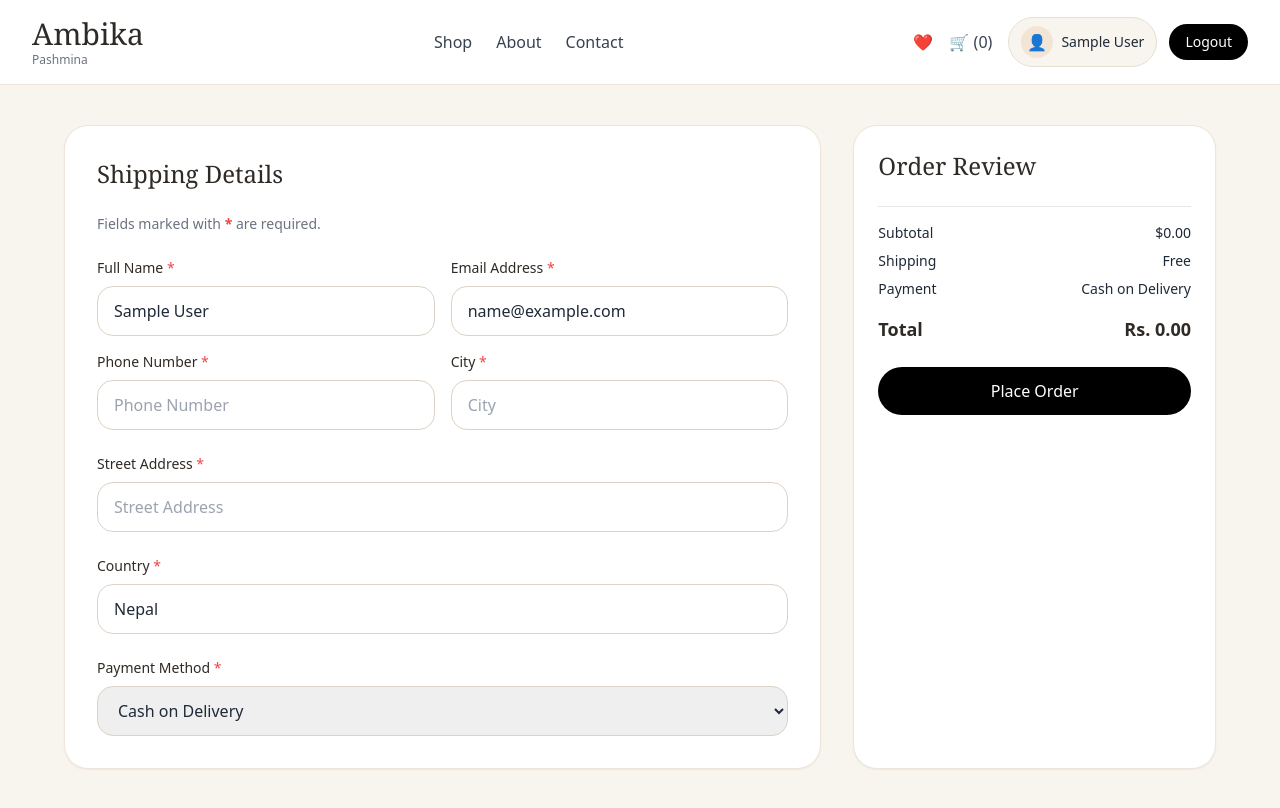
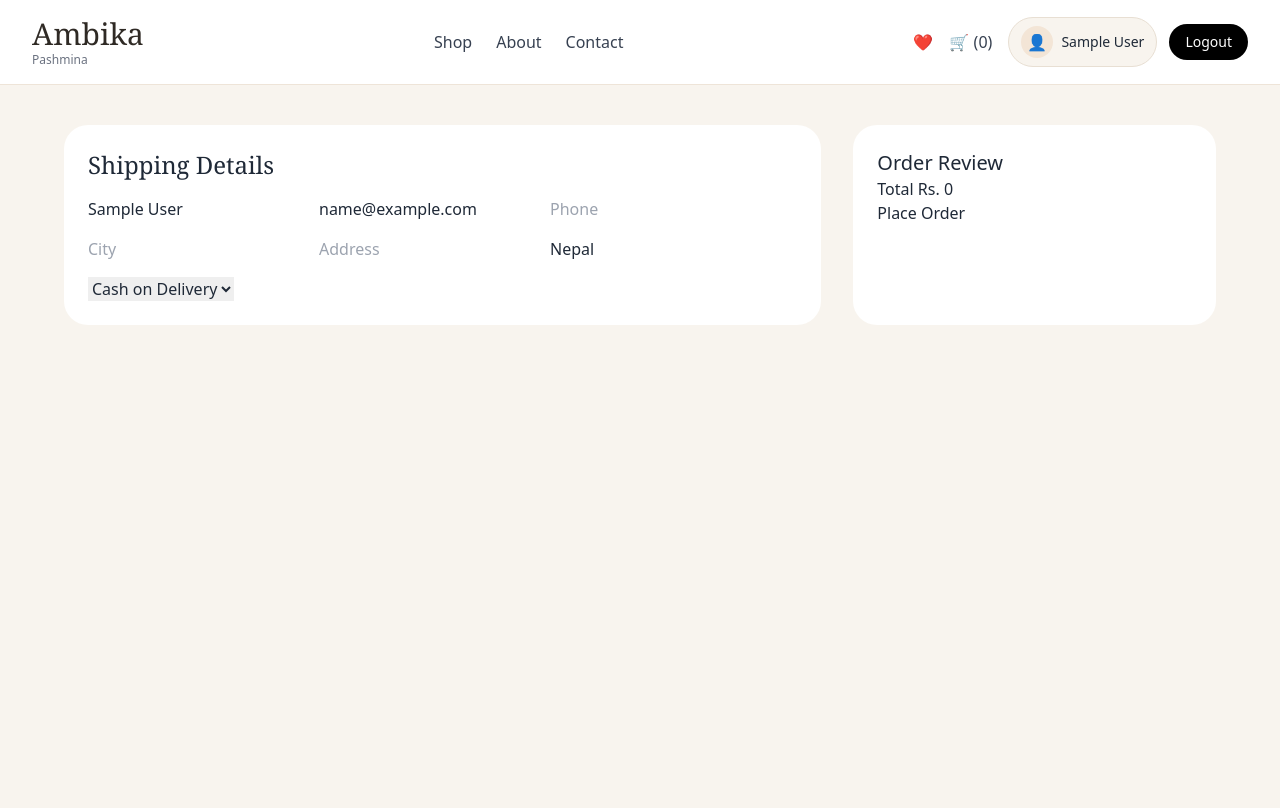
Before and after one commit to vedya29/FYP-Ambika, a React (Create React App) app in the folder frontend/: page /checkout in a window 1280 px wide. Shown: the top 808 px of the page. Built offline with nearby package versions, Linux system fonts and the light colour scheme; sample sign-in values are in the browser's storage.

Commit message:
sucessfully completed the payment transaction through ESewa and fixed some issue in order page of user.

```diff
--- a/frontend/src/pages/Checkout.js
+++ b/frontend/src/pages/Checkout.js
@@ -14,6 +14,7 @@ export default function Checkout() {
   const [country, setCountry] = useState("Nepal");
   const [paymentMethod, setPaymentMethod] = useState("Cash on Delivery");
   const [errors, setErrors] = useState({});
+  const [processing, setProcessing] = useState(false);
 
   const total = cart.reduce((acc, item) => acc + Number(item.price) * item.qty, 0);
 
@@ -22,74 +23,53 @@ export default function Checkout() {
   const phoneRegex = /^\d{10}$/;
   const textOnlyRegex = /^[A-Za-z\s]+$/;
 
+  // ✅ CLEAN ORDER ID
+  const generateOrderId = () => {
+    const existingOrders = JSON.parse(localStorage.getItem("orders")) || [];
+    return existingOrders.length + 1001;
+  };
+
   const validateForm = () => {
     const newErrors = {};
 
-    const trimmedFullName = fullName.trim();
-    const trimmedEmail = email.trim();
-    const trimmedPhone = phone.trim();
-    const trimmedCity = city.trim();
-    const trimmedAddress = address.trim();
-    const trimmedCountry = country.trim();
-
-    if (!trimmedFullName) {
-      newErrors.fullName = "Full name is required.";
-    } else if (!nameRegex.test(trimmedFullName)) {
-      newErrors.fullName = "Full name should contain only letters and spaces.";
+    if (!fullName.trim() || !nameRegex.test(fullName)) {
+      newErrors.fullName = "Enter valid name";
     }
 
-    if (!trimmedEmail) {
-      newErrors.email = "Email address is required.";
-    } else if (!emailRegex.test(trimmedEmail)) {
-      newErrors.email = "Please enter a valid email address.";
+    if (!email.trim() || !emailRegex.test(email)) {
+      newErrors.email = "Enter valid email";
     }
 
-    if (!trimmedPhone) {
-      newErrors.phone = "Phone number is required.";
-    } else if (!phoneRegex.test(trimmedPhone)) {
-      newErrors.phone = "Phone number must contain exactly 10 digits.";
+    if (!phone.trim() || !phoneRegex.test(phone)) {
+      newErrors.phone = "Enter valid 10 digit number";
     }
 
-    if (!trimmedCity) {
-      newErrors.city = "City is required.";
-    } else if (!textOnlyRegex.test(trimmedCity)) {
-      newErrors.city = "City should contain only letters and spaces.";
+    if (!city.trim() || !textOnlyRegex.test(city)) {
+      newErrors.city = "Enter valid city";
     }
 
-    if (!trimmedAddress) {
-      newErrors.address = "Street address is required.";
-    } else if (trimmedAddress.length < 5) {
-      newErrors.address = "Street address is too short.";
+    if (!address.trim()) {
+      newErrors.address = "Enter address";
     }
 
-    if (!trimmedCountry) {
-      newErrors.country = "Country is required.";
-    } else if (!textOnlyRegex.test(trimmedCountry)) {
-      newErrors.country = "Country should contain only letters and spaces.";
-    }
-
-    if (!paymentMethod) {
-      newErrors.paymentMethod = "Payment method is required.";
+    if (!country.trim() || !textOnlyRegex.test(country)) {
+      newErrors.country = "Enter valid country";
     }
 
     setErrors(newErrors);
     return Object.keys(newErrors).length === 0;
   };
 
-  const handlePlaceOrder = () => {
-    if (!validateForm()) {
-      return;
-    }
-
-    const order = {
-      id: "ORD" + Date.now(),
+  // ✅ UPDATED ORDER OBJECT
+  const buildOrderObject = (overrides = {}) => ({
+    id: generateOrderId(),
     items: cart,
     totalAmount: total,
     paymentMethod,
     paymentStatus:
-        paymentMethod === "Cash on Delivery" ? "Pending" : "Paid",
+      paymentMethod === "Cash on Delivery" ? "Pending" : "Pending Verification",
     status: "Processing",
-      createdAt: new Date(),
+    createdAt: new Date().toISOString(),
     customer: {
       fullName: fullName.trim(),
       email: email.trim(),
@@ -98,10 +78,18 @@ export default function Checkout() {
       address: address.trim(),
       country: country.trim(),
     },
-    };
+    ...overrides,
+  });
+
+  const handleCodOrder = () => {
+    if (!validateForm()) return;
+
+    const order = buildOrderObject({
+      paymentMethod: "Cash on Delivery",
+      paymentStatus: "Pending",
+    });
 
     const existingOrders = JSON.parse(localStorage.getItem("orders")) || [];
-
     localStorage.setItem("orders", JSON.stringify([order, ...existingOrders]));
 
     clearCart();
@@ -109,233 +97,95 @@ export default function Checkout() {
     navigate("/dashboard/orders");
   };
 
-  const handleNameChange = (value) => {
-    const cleaned = value.replace(/[^A-Za-z\s]/g, "");
-    setFullName(cleaned);
-    if (errors.fullName) {
-      setErrors((prev) => ({ ...prev, fullName: "" }));
+  const handleEsewaPayment = async () => {
+    if (!validateForm()) return;
+
+    try {
+      setProcessing(true);
+
+      const pendingOrder = buildOrderObject({
+        paymentMethod: "eSewa",
+        paymentStatus: "Pending Verification",
+      });
+
+      localStorage.setItem("pendingEsewaOrder", JSON.stringify(pendingOrder));
+
+      const form = document.createElement("form");
+      form.method = "POST";
+      form.action = "https://rc-epay.esewa.com.np/api/epay/main/v2/form";
+
+      const fields = {
+        amount: total,
+        tax_amount: "0",
+        total_amount: total,
+        transaction_uuid: pendingOrder.id,
+        product_code: "EPAYTEST",
+        product_service_charge: "0",
+        product_delivery_charge: "0",
+        success_url: "http://localhost:3000/payment-success",
+        failure_url: "http://localhost:3000/payment-failure",
+      };
+
+      Object.entries(fields).forEach(([key, value]) => {
+        const input = document.createElement("input");
+        input.type = "hidden";
+        input.name = key;
+        input.value = value;
+        form.appendChild(input);
+      });
+
+      document.body.appendChild(form);
+      form.submit();
+    } catch (err) {
+      alert("Payment failed");
+      setProcessing(false);
     }
   };
 
-  const handleEmailChange = (value) => {
-    setEmail(value);
-    if (errors.email) {
-      setErrors((prev) => ({ ...prev, email: "" }));
-    }
-  };
-
-  const handlePhoneChange = (value) => {
-    const cleaned = value.replace(/\D/g, "").slice(0, 10);
-    setPhone(cleaned);
-    if (errors.phone) {
-      setErrors((prev) => ({ ...prev, phone: "" }));
-    }
-  };
-
-  const handleCityChange = (value) => {
-    const cleaned = value.replace(/[^A-Za-z\s]/g, "");
-    setCity(cleaned);
-    if (errors.city) {
-      setErrors((prev) => ({ ...prev, city: "" }));
-    }
-  };
-
-  const handleAddressChange = (value) => {
-    setAddress(value);
-    if (errors.address) {
-      setErrors((prev) => ({ ...prev, address: "" }));
-    }
-  };
-
-  const handleCountryChange = (value) => {
-    const cleaned = value.replace(/[^A-Za-z\s]/g, "");
-    setCountry(cleaned);
-    if (errors.country) {
-      setErrors((prev) => ({ ...prev, country: "" }));
-    }
-  };
-
-  const handlePaymentChange = (value) => {
-    setPaymentMethod(value);
-    if (errors.paymentMethod) {
-      setErrors((prev) => ({ ...prev, paymentMethod: "" }));
-    }
+  const handlePlaceOrder = () => {
+    paymentMethod === "Cash on Delivery"
+      ? handleCodOrder()
+      : handleEsewaPayment();
   };
 
   return (
     <div className="min-h-screen bg-[#f8f4ee] px-4 md:px-8 py-10">
       <div className="max-w-6xl mx-auto grid lg:grid-cols-3 gap-8">
-        <div className="lg:col-span-2 bg-white rounded-3xl p-6 md:p-8 border border-[#eee4d8] shadow-sm space-y-6">
-          <h3 className="text-2xl font-serif text-[#2f2a25]">
-            Shipping Details
-          </h3>
 
-          <p className="text-sm text-gray-500">
-            Fields marked with{" "}
-            <span className="text-red-500 font-semibold">*</span> are required.
-          </p>
+        {/* LEFT */}
+        <div className="lg:col-span-2 bg-white p-6 rounded-3xl space-y-4">
+          <h3 className="text-2xl font-serif">Shipping Details</h3>
 
-          <div className="grid md:grid-cols-2 gap-4">
-            <ValidatedInput
-              label="Full Name"
-              value={fullName}
-              onChange={handleNameChange}
-              error={errors.fullName}
-              placeholder="Full Name"
-            />
+          <input placeholder="Full Name" value={fullName} onChange={e=>setFullName(e.target.value)} />
+          <input placeholder="Email" value={email} onChange={e=>setEmail(e.target.value)} />
+          <input placeholder="Phone" value={phone} onChange={e=>setPhone(e.target.value.replace(/\D/g,""))} />
+          <input placeholder="City" value={city} onChange={e=>setCity(e.target.value)} />
+          <input placeholder="Address" value={address} onChange={e=>setAddress(e.target.value)} />
+          <input placeholder="Country" value={country} onChange={e=>setCountry(e.target.value)} />
 
-            <ValidatedInput
-              label="Email Address"
-              value={email}
-              onChange={handleEmailChange}
-              error={errors.email}
-              placeholder="Email Address"
-              type="email"
-            />
-
-            <ValidatedInput
-              label="Phone Number"
-              value={phone}
-              onChange={handlePhoneChange}
-              error={errors.phone}
-              placeholder="Phone Number"
-              type="tel"
-            />
-
-            <ValidatedInput
-              label="City"
-              value={city}
-              onChange={handleCityChange}
-              error={errors.city}
-              placeholder="City"
-            />
-          </div>
-
-          <ValidatedInput
-            label="Street Address"
-            value={address}
-            onChange={handleAddressChange}
-            error={errors.address}
-            placeholder="Street Address"
-          />
-
-          <ValidatedInput
-            label="Country"
-            value={country}
-            onChange={handleCountryChange}
-            error={errors.country}
-            placeholder="Country"
-          />
-
-          <div>
-            <label className="block text-sm font-medium mb-2 text-[#2f2a25]">
-              Payment Method <span className="text-red-500">*</span>
-            </label>
-
-            <select
-              value={paymentMethod}
-              onChange={(e) => handlePaymentChange(e.target.value)}
-              className={`w-full border rounded-2xl px-4 py-3 outline-none focus:ring-2 ${
-                errors.paymentMethod
-                  ? "border-red-400 focus:ring-red-200"
-                  : "border-[#ddd2c5] focus:ring-[#d8b89c]"
-              }`}
-            >
+          <select value={paymentMethod} onChange={(e)=>setPaymentMethod(e.target.value)}>
             <option>Cash on Delivery</option>
             <option>eSewa</option>
           </select>
-
-            {errors.paymentMethod && (
-              <p className="text-red-500 text-sm mt-2">{errors.paymentMethod}</p>
-            )}
-          </div>
         </div>
 
-        <div className="bg-white rounded-3xl p-6 border border-[#eee4d8] shadow-sm">
-          <h3 className="text-2xl font-serif mb-6 text-[#2f2a25]">
-            Order Review
-          </h3>
+        {/* RIGHT */}
+        <div className="bg-white p-6 rounded-3xl">
+          <h3 className="text-xl">Order Review</h3>
 
-          <div className="space-y-4">
-            {cart.map((item) => (
-              <div key={item._id} className="flex gap-4 items-center">
-                <img
-                  src={item.image}
-                  alt={item.name}
-                  className="w-16 h-16 rounded-xl object-cover"
-                />
-
-                <div className="flex-1">
-                  <p className="font-medium text-[#2f2a25]">{item.name}</p>
-                  <p className="text-sm text-gray-500">
-                    Qty: {item.qty} × ${item.price}
-                  </p>
-                </div>
+          {cart.map(item=>(
+            <div key={item._id}>
+              {item.name} × {item.qty}
             </div>
           ))}
-          </div>
 
-          <div className="mt-6 border-t pt-4 space-y-2 text-sm">
-            <div className="flex justify-between">
-              <span>Subtotal</span>
-              <span>${total.toFixed(2)}</span>
-            </div>
+          <h3>Total Rs. {total}</h3>
 
-            <div className="flex justify-between">
-              <span>Shipping</span>
-              <span>Free</span>
-            </div>
-
-            <div className="flex justify-between">
-              <span>Payment</span>
-              <span>{paymentMethod}</span>
-            </div>
-
-            <div className="flex justify-between font-semibold text-lg pt-2 text-[#2f2a25]">
-              <span>Total</span>
-              <span>Rs. {total.toFixed(2)}</span>
-            </div>
-          </div>
-
-          <button
-            onClick={handlePlaceOrder}
-            className="mt-6 w-full bg-black text-white py-3 rounded-full hover:opacity-90"
-          >
-            Place Order
+          <button onClick={handlePlaceOrder}>
+            {processing ? "Processing..." : "Place Order"}
           </button>
         </div>
       </div>
     </div>
   );
 }
-
-function ValidatedInput({
-  label,
-  value,
-  onChange,
-  error,
-  placeholder,
-  type = "text",
-}) {
-  return (
-    <div>
-      <label className="block text-sm font-medium mb-2 text-[#2f2a25]">
-        {label} <span className="text-red-500">*</span>
-      </label>
-
-      <input
-        type={type}
-        value={value}
-        onChange={(e) => onChange(e.target.value)}
-        placeholder={placeholder}
-        className={`w-full border rounded-2xl px-4 py-3 outline-none focus:ring-2 ${
-          error
-            ? "border-red-400 focus:ring-red-200"
-            : "border-[#ddd2c5] focus:ring-[#d8b89c]"
-        }`}
-      />
-
-      {error && <p className="text-red-500 text-sm mt-2">{error}</p>}
-    </div>
-  );
-}
--- a/frontend/src/pages/Orders.js
+++ b/frontend/src/pages/Orders.js
@@ -1,146 +1,148 @@
 import React, { useEffect, useState } from "react";
-import { Link } from "react-router-dom";
 
-function Orders() {
+export default function Orders() {
   const [orders, setOrders] = useState([]);
 
   useEffect(() => {
-    const savedOrders = JSON.parse(localStorage.getItem("orders")) || [];
-    setOrders(savedOrders);
+    const stored = JSON.parse(localStorage.getItem("orders")) || [];
+    setOrders(stored);
   }, []);
 
   if (orders.length === 0) {
     return (
-      <div className="min-h-[70vh] flex items-center justify-center px-4">
-        <div className="bg-white rounded-3xl shadow-sm border border-[#eee4d8] p-10 md:p-14 max-w-2xl w-full text-center">
-          <div className="text-5xl mb-4">📦</div>
-          <h2 className="text-3xl md:text-4xl font-serif text-[#2f2a25] mb-3">
-            No Orders Yet
-          </h2>
-          <p className="text-gray-600 leading-7 mb-8">
-            Once you place an order, it will appear here so you can track your
-            shopping history beautifully.
-          </p>
-
-          <Link
-            to="/products"
-            className="inline-block px-6 py-3 rounded-full bg-black text-white hover:opacity-90"
-          >
-            Start Shopping
-          </Link>
-        </div>
+      <div style={styles.empty}>
+        <h2>No Orders Yet 🛍️</h2>
+        <p>Start shopping to see your orders here.</p>
       </div>
     );
   }
 
   return (
-    <div className="space-y-8">
-      <section className="bg-gradient-to-r from-[#efe3d3] via-[#f8f4ee] to-[#f5e8dc] rounded-3xl p-8 md:p-10 border border-[#eadfce] shadow-sm">
-        <p className="text-sm uppercase tracking-[0.2em] text-[#8a6d4b] mb-3">
-          Purchase History
-        </p>
-        <h2 className="text-3xl md:text-5xl font-serif text-[#2f2a25] mb-4">
-          My Orders 📦
+    <div style={styles.container}>
+      <h1 style={styles.title}>My Orders</h1>
+
+      {orders.map((order) => (
+        <div key={order.id} style={styles.card}>
+
+          {/* HEADER */}
+          <div style={styles.header}>
+            <div>
+              <h2 style={styles.orderId}>
+                Order No. {order.id}
               </h2>
-        <p className="text-gray-700 text-base md:text-lg leading-7 max-w-3xl">
-          Review your recent purchases, payment details, and shipping
-          information in one place.
-        </p>
-      </section>
 
-      <section className="space-y-6">
-        {orders.map((order) => (
-          <div
-            key={order.id}
-            className="bg-white rounded-3xl p-6 md:p-8 border border-[#eee4d8] shadow-sm"
-          >
-            <div className="flex flex-col md:flex-row md:items-center md:justify-between gap-4 mb-6">
-              <div>
-                <h3 className="text-2xl font-serif text-[#2f2a25]">
-                  Order #{order.id}
-                </h3>
-                <p className="text-sm text-gray-500 mt-1">
-                  {new Date(order.createdAt).toLocaleString()}
+              <p style={styles.date}>
+                {new Date(order.createdAt).toLocaleDateString("en-US", {
+                  year: "numeric",
+                  month: "long",
+                  day: "numeric",
+                })}
               </p>
             </div>
 
-              <div className="flex flex-wrap gap-2">
-                <span className="inline-flex w-fit px-4 py-2 rounded-full bg-[#f5e8dc] text-[#8a6d4b] text-sm font-medium">
+            <span style={styles.status}>
               {order.status}
             </span>
-                <span className="inline-flex w-fit px-4 py-2 rounded-full bg-[#eef8ee] text-green-700 text-sm font-medium">
-                  {order.paymentStatus || "Pending"}
-                </span>
-              </div>
           </div>
 
-            <div className="grid md:grid-cols-2 gap-8">
-              <div>
-                <h4 className="text-lg font-semibold text-[#2f2a25] mb-3">
-                  Items
-                </h4>
-
-                <div className="space-y-4">
+          {/* ITEMS */}
+          <div style={styles.items}>
             {order.items.map((item) => (
-                    <div key={item._id} className="flex items-center gap-3">
-                      <div className="w-16 h-16 rounded-xl overflow-hidden bg-[#f5efe6]">
-                        <img
-                          src={item.image}
-                          alt={item.name}
-                          className="w-full h-full object-cover"
-                        />
-                      </div>
+              <div key={item._id} style={styles.item}>
+                <img src={item.image} alt="" style={styles.image} />
 
                 <div>
-                        <p className="font-medium text-[#2f2a25]">{item.name}</p>
-                        <p className="text-sm text-gray-500">
+                  <p style={styles.name}>{item.name}</p>
+                  <p style={styles.qty}>
                     Qty: {item.qty} × ${item.price}
                   </p>
                 </div>
               </div>
             ))}
           </div>
-              </div>
 
-              <div className="space-y-4">
+          {/* FOOTER */}
+          <div style={styles.footer}>
             <div>
-                  <h4 className="text-lg font-semibold text-[#2f2a25] mb-2">
-                    Shipping Details
-                  </h4>
-                  <p className="text-gray-700">{order.customer.fullName}</p>
-                  <p className="text-gray-600">{order.customer.email}</p>
-                  <p className="text-gray-600">{order.customer.phone}</p>
-                  <p className="text-gray-600">
-                    {order.customer.address}, {order.customer.city},{" "}
-                    {order.customer.country}
-                  </p>
-                </div>
-
-                <div>
-                  <h4 className="text-lg font-semibold text-[#2f2a25] mb-2">
-                    Payment
-                  </h4>
-                  <p className="text-gray-600">{order.paymentMethod}</p>
-                  <p className="text-gray-600">
-                    Status: {order.paymentStatus || "Pending"}
-                  </p>
-                </div>
-
-                <div>
-                  <h4 className="text-lg font-semibold text-[#2f2a25] mb-2">
-                    Total
-                  </h4>
-                  <p className="text-xl font-semibold text-[#2f2a25]">
-                    ${order.totalAmount.toFixed(2)}
-                  </p>
-                </div>
+              <p><strong>Total:</strong> Rs. {order.totalAmount}</p>
+              <p><strong>Payment:</strong> {order.paymentMethod}</p>
+              <p><strong>Status:</strong> {order.paymentStatus}</p>
             </div>
           </div>
         </div>
       ))}
-      </section>
     </div>
   );
 }
 
-export default Orders;
+/* ================= STYLES ================= */
+
+const styles = {
+  container: {
+    padding: "40px",
+    background: "#FFF7ED",
+    minHeight: "100vh",
+  },
+  title: {
+    fontSize: "32px",
+    fontFamily: "Playfair Display",
+    marginBottom: "30px",
+  },
+  card: {
+    background: "#fff",
+    borderRadius: "20px",
+    padding: "24px",
+    marginBottom: "20px",
+    boxShadow: "0 10px 25px rgba(0,0,0,0.08)",
+  },
+  header: {
+    display: "flex",
+    justifyContent: "space-between",
+    marginBottom: "20px",
+  },
+  orderId: {
+    fontSize: "20px",
+    fontWeight: "600",
+  },
+  date: {
+    color: "#6B7280",
+    fontSize: "14px",
+  },
+  status: {
+    background: "#F97316",
+    color: "#fff",
+    padding: "6px 12px",
+    borderRadius: "12px",
+    fontSize: "12px",
+  },
+  items: {
+    marginBottom: "20px",
+  },
+  item: {
+    display: "flex",
+    gap: "16px",
+    marginBottom: "12px",
+  },
+  image: {
+    width: "60px",
+    height: "60px",
+    objectFit: "cover",
+    borderRadius: "10px",
+  },
+  name: {
+    fontWeight: "500",
+  },
+  qty: {
+    fontSize: "14px",
+    color: "#6B7280",
+  },
+  footer: {
+    borderTop: "1px solid #eee",
+    paddingTop: "12px",
+    fontSize: "14px",
+  },
+  empty: {
+    textAlign: "center",
+    marginTop: "100px",
+  },
+};
```
Also changed, not shown: frontend/src/pages/PaymentFailure.js (+6 -8 lines), frontend/src/pages/PaymentSuccess.js (+25 -9 lines). Lines whose indentation alone changed are shown as unchanged.
